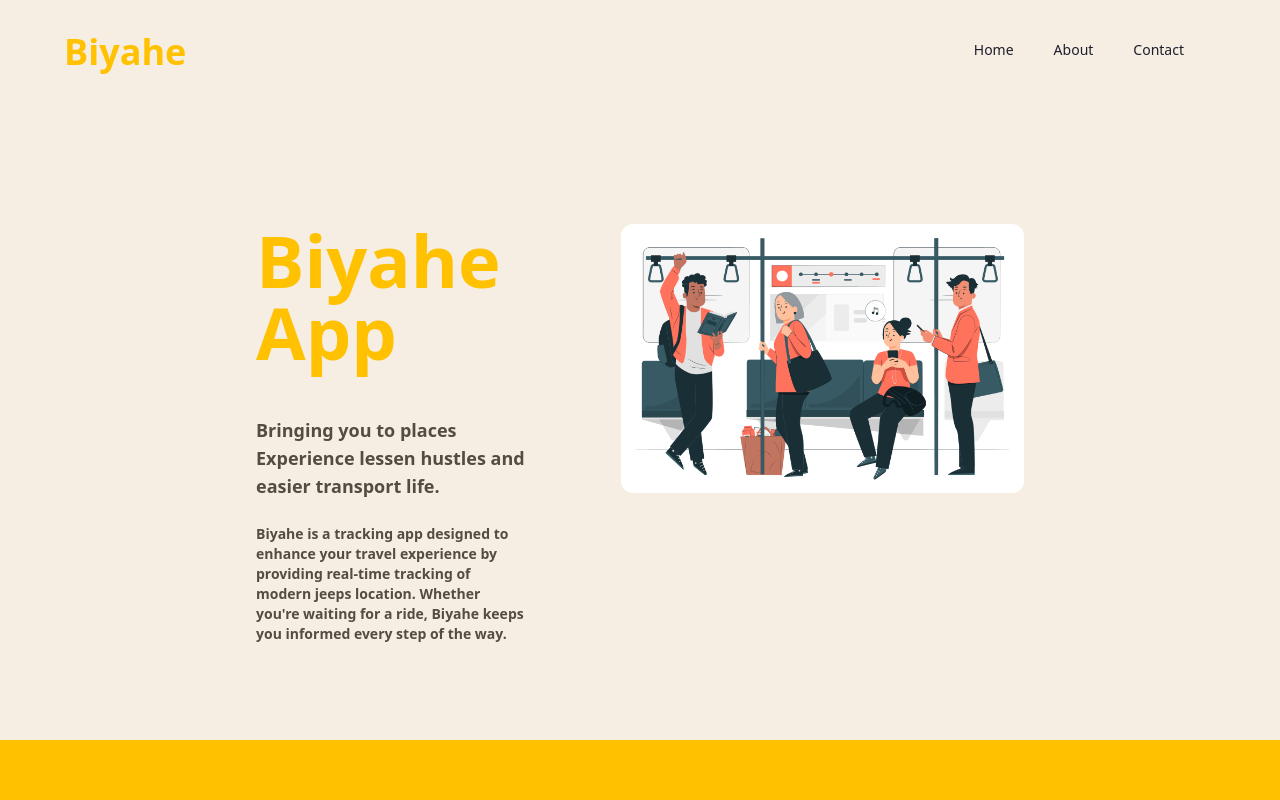
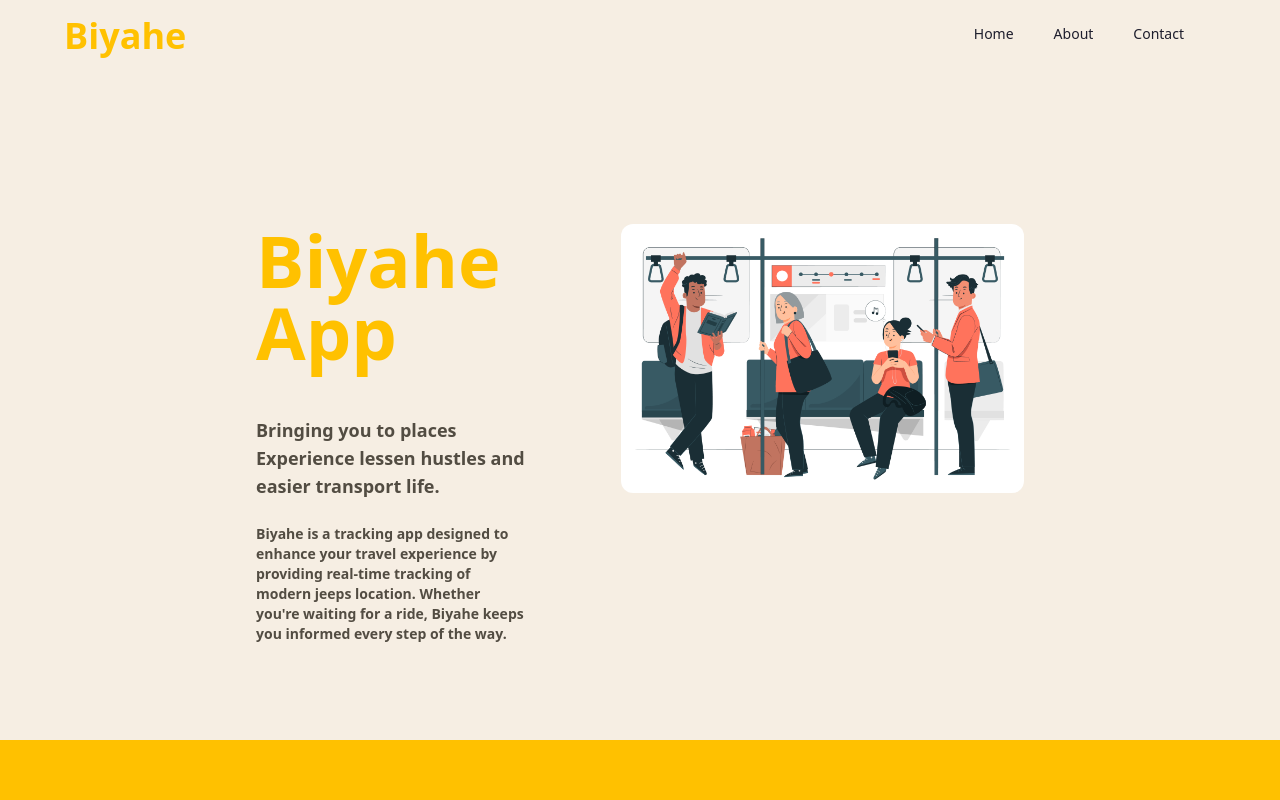
Before and after one commit to Mabsrencode/Byahe-App-Web, a React (Vite) app in the folder client/: page / in a window 1280 px wide. Shown: the top 800 px of the page. Built offline with nearby package versions, Linux system fonts and the light colour scheme; no server answers.

Commit message:
header padding

```diff
--- a/client/src/components/Header/Header.jsx
+++ b/client/src/components/Header/Header.jsx
@@ -56,7 +56,7 @@ const Header = () => {
     return (
         <>
             <nav className={`fixed z-20 w-full ${navClick && "bg-primary-50"} lg:bg-transparent ${isScrolled && "backdrop-filter backdrop-blur-lg bg-opacity-30 border-b border-gray-200 shadow-md"}`}>
-                <div className="container m-auto px-2 md:px-12 lg:px-16 lg:py-4">
+                <div className="container m-auto px-2 md:px-12 lg:px-16">
                     <div className={`flex flex-wrap justify-between items-center py-3 ${navClick && "gap-6"} lg:gap-6 md:py-4 md:gap-0`}>
                         <div className="w-full px-6 flex justify-between items-center lg:w-max md:px-0">
                             <Link to={"/"} aria-label="logo" className="flex space-x-2 items-center">
```
